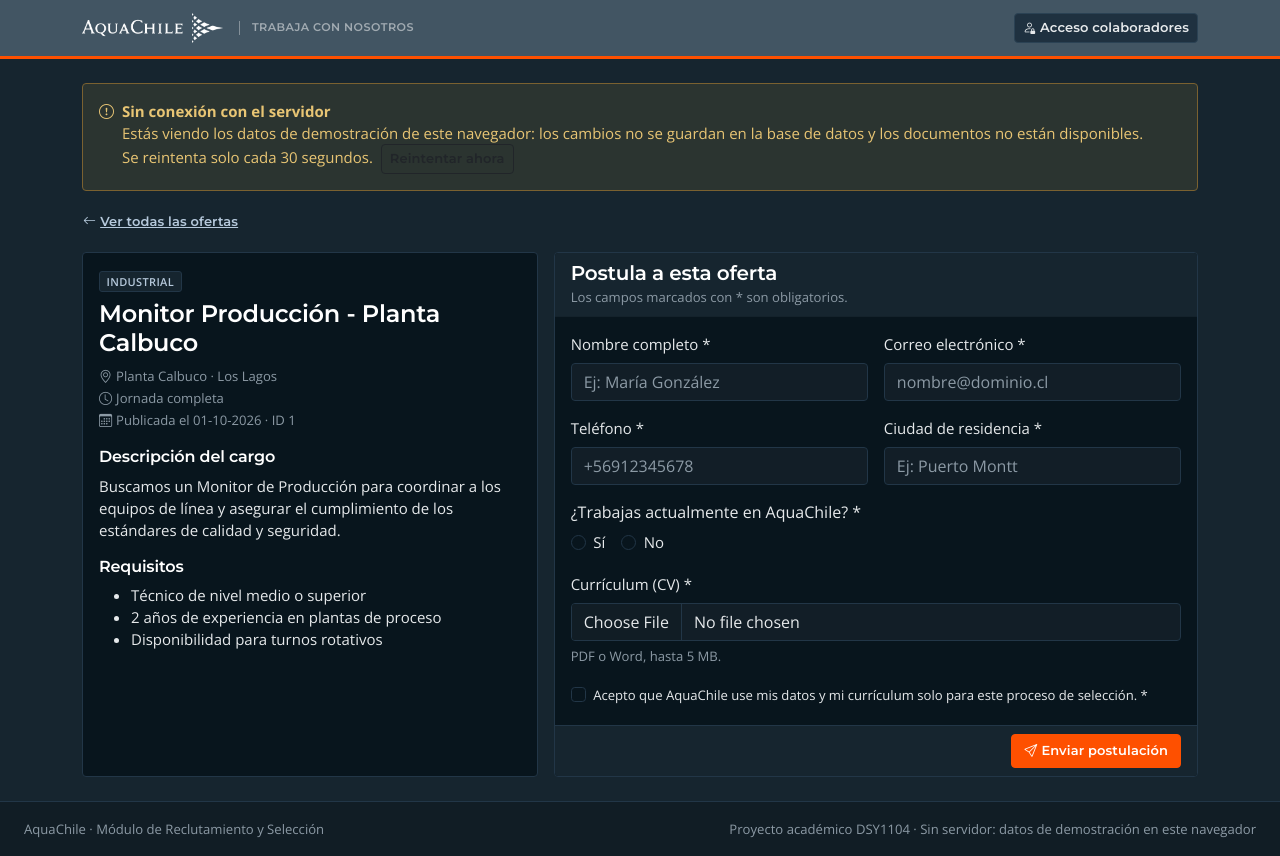
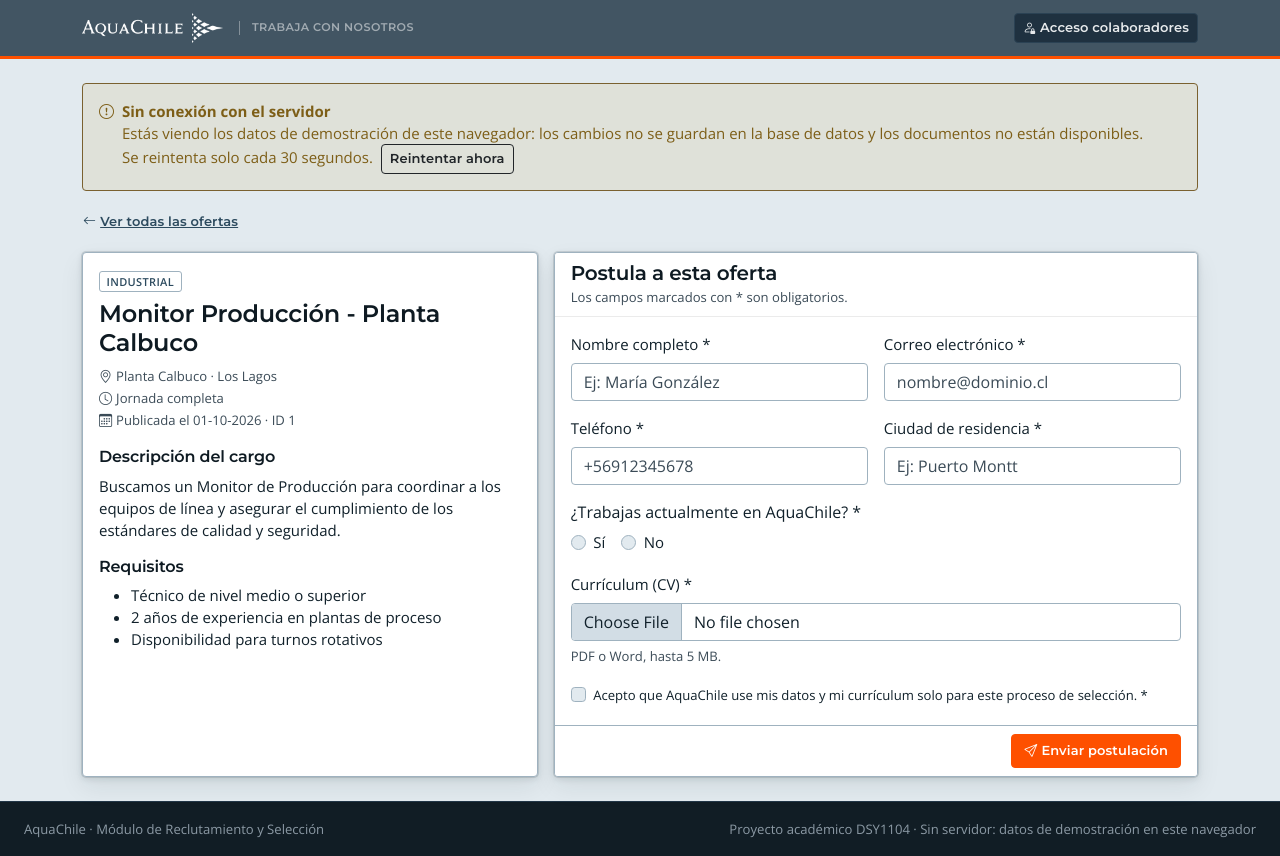
Before and after one commit to jesuscardenas-jacv1/Proyecto-AquaChile, a React (Vite) app: page /trabaja-con-nosotros/ofertas/1 in a window 1280 px wide. Built offline with nearby package versions, Linux system fonts and the light colour scheme; no server answers.

Commit message:
feat: portal público claro con banda de marca y tarjetas blancas

```diff
--- a/src/componentes/layout/LayoutPublico.jsx
+++ b/src/componentes/layout/LayoutPublico.jsx
@@ -7,7 +7,7 @@ import ScrollAlInicio from './ScrollAlInicio';
 /** Estructura del portal público "Trabaja con nosotros" (sin sesión). */
 export default function LayoutPublico() {
   return (
-    <div className="d-flex flex-column min-vh-100 bg-body-tertiary">
+    <div className="portal-publico d-flex flex-column min-vh-100">
       <ScrollAlInicio />
       <header className="navbar navbar-dark bg-primary shadow-sm">
         <div className="container">
@@ -21,7 +21,7 @@ export default function LayoutPublico() {
           </Link>
         </div>
       </header>
-      <main className="container py-4 flex-grow-1">
+      <main className="portal-contenido container py-4 flex-grow-1">
         <EstadoServidor />
         <Outlet />
       </main>
--- a/src/estilos/estilos.css
+++ b/src/estilos/estilos.css
@@ -1370,6 +1370,7 @@ h1, h2, h3, h4, h5, h6,
 /* Contenido principal y ventanas emergentes con fondo claro. La barra lateral y el pie
    se mantienen oscuros para enmarcar la pantalla. Redefine los tokens solo aquí. */
 .app-principal,
+.portal-contenido,
 .modal {
   --austral-fondo: #e2eaef;
   --austral-superficie: #d2dde5;
@@ -1521,10 +1522,54 @@ h1, h2, h3, h4, h5, h6,
 .app-principal .btn-outline-primary,
 .app-principal .btn-outline-secondary,
 .app-principal .btn-outline-light,
+.portal-contenido .btn-outline-primary,
+.portal-contenido .btn-outline-secondary,
 .modal .btn-outline-primary,
 .modal .btn-outline-secondary {
   background-color: #ffffff;
   --bs-btn-color: var(--austral-texto);
+}
+
+/* Portal público: fondo claro, tarjetas blancas y una banda de marca detrás del título y el buscador. */
+.portal-publico {
+  background-color: #e2eaef;
+  overflow-x: clip;
+}
+
+.portal-contenido .card {
+  --bs-card-bg: #ffffff;
+  box-shadow: 0 0 0 1px rgba(16, 32, 42, 0.12), 0 2px 6px rgba(16, 32, 42, 0.12),
+    0 10px 24px rgba(16, 32, 42, 0.08) !important;
+}
+
+.portal-hero {
+  position: relative;
+  isolation: isolate;
+}
+
+/* La banda ocupa todo el ancho de la ventana y termina a media altura del buscador. */
+.portal-hero::before {
+  content: '';
+  position: absolute;
+  z-index: -1;
+  top: -1.5rem;
+  bottom: 2.25rem;
+  left: -100vw;
+  right: -100vw;
+  background-color: var(--austral-pizarra);
+}
+
+/* Con el aviso de conexión arriba, la banda parte debajo para no taparlo. */
+.portal-contenido > :not(:first-child) .portal-hero::before {
+  top: 0;
+}
+
+.portal-hero > header h1 {
+  color: #ffffff;
+}
+
+.portal-hero > header .text-secondary {
+  color: #e6edf2 !important;
 }
 
 /* Igual que .card: Bootstrap define --bs-table-bg en la propia .table. */
--- a/src/paginas/portal/PortalOfertas.jsx
+++ b/src/paginas/portal/PortalOfertas.jsx
@@ -15,6 +15,7 @@ export default function PortalOfertas() {
 
   return (
     <div className="d-flex flex-column gap-4">
+      <div className="portal-hero d-flex flex-column gap-4">
         <header className="text-center py-3">
           <h1 className="h3 mb-2">Ven a ser parte de nuestra comunidad</h1>
           <p className="text-secondary mb-0 mx-auto" style={{ maxWidth: '40rem' }}>
@@ -58,6 +59,7 @@ export default function PortalOfertas() {
             </div>
           </div>
         </section>
+      </div>
 
       <p className="small text-secondary mb-0" aria-live="polite">
         {visibles.length} oferta{visibles.length === 1 ? '' : 's'} disponible{visibles.length === 1 ? '' : 's'}
```
Lines whose indentation alone changed are shown as unchanged.
